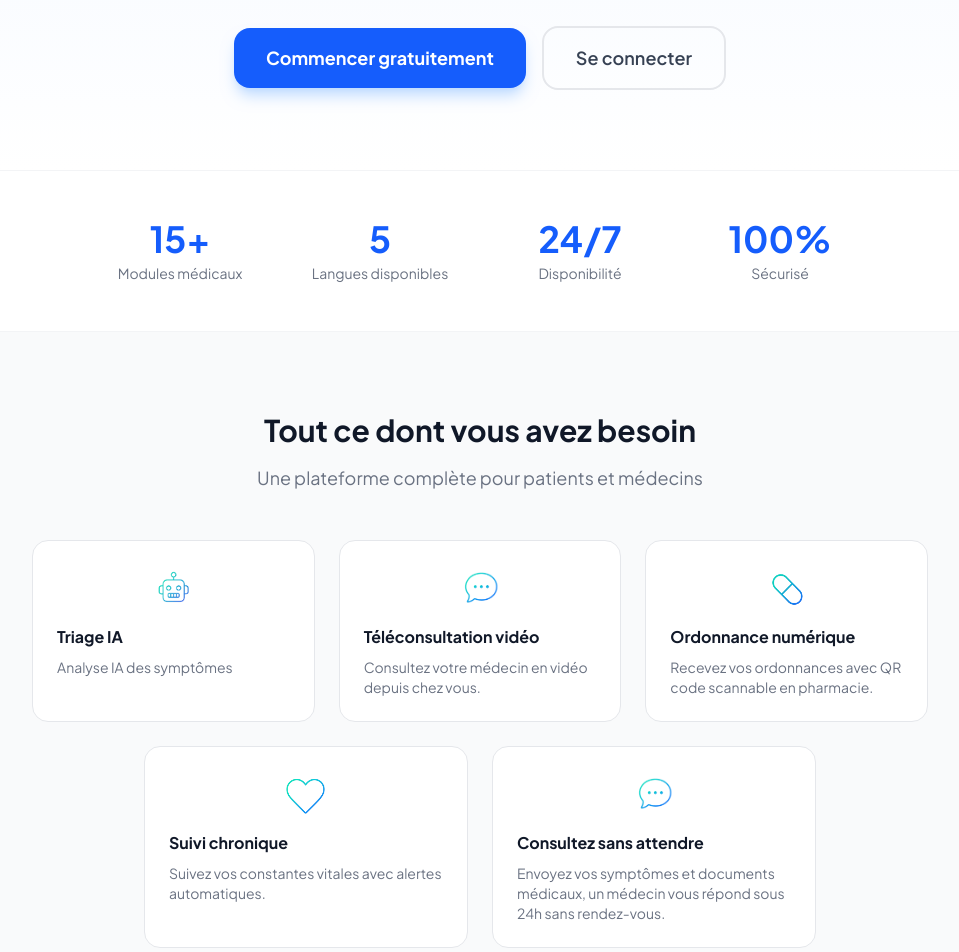
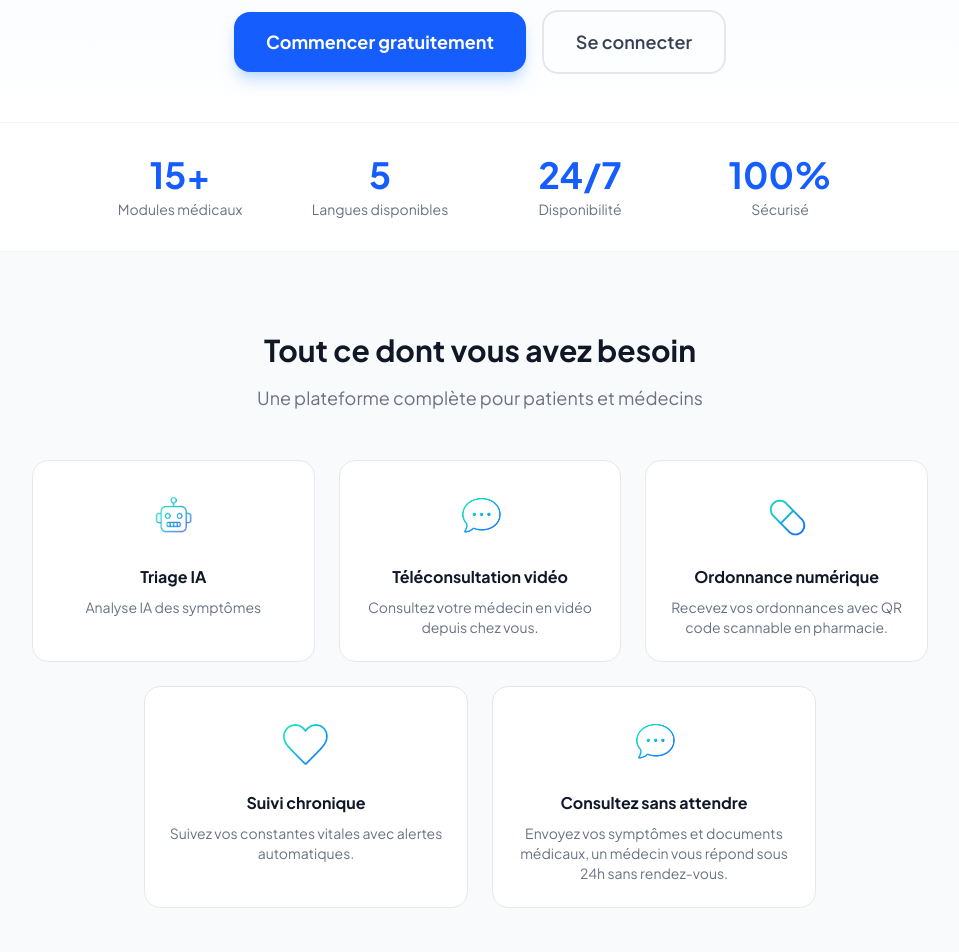
Before and after one commit to All185/medivio-frontend, a Next.js app: page / in a window 1280 px wide. Shown: the part 380-1332 px from the top of the page, without its empty margins (160-1119 px from the left). Built offline with nearby package versions, Linux system fonts and the light colour scheme.

Commit message:
fix: espacement hero et cartes features

```diff
--- a/app/page.tsx
+++ b/app/page.tsx
@@ -48,7 +48,7 @@ export default function RootPage() {
         <LanguageSwitcher />
       </header>
 
-      <section className="pt-32 pb-20 px-6 text-center bg-gradient-to-b from-blue-50 to-white">
+      <section className="pt-28 pb-12 px-6 text-center bg-gradient-to-b from-blue-50 to-white">
         <div className="max-w-3xl mx-auto">
           <div className="inline-block bg-blue-100 text-blue-700 text-xs font-semibold px-4 py-2 rounded-full mb-6">
             {t('landing.badge')}
@@ -70,7 +70,7 @@ export default function RootPage() {
         </div>
       </section>
 
-      <section className="py-12 px-6 bg-white border-y border-gray-100">
+      <section className="py-8 px-6 bg-white border-y border-gray-100">
         <div className="max-w-3xl mx-auto grid grid-cols-2 md:grid-cols-4 gap-8 text-center">
           {STATS.map((stat, i) => (
             <div key={i}>
@@ -91,15 +91,15 @@ export default function RootPage() {
           <div className="grid grid-cols-1 md:grid-cols-3 gap-6 mb-6">
             {FEATURES.slice(0, 3).map((f, i) => (
               <div key={`${locale}-${i}`} className="bg-white rounded-2xl border border-gray-200 p-6 hover:border-blue-300 hover:shadow-md transition-all">
-                <div className="mb-3 flex items-center justify-center" style={{height: 48}}>
+                <div className="mb-4 flex items-center justify-center" style={{height: 64}}>
                   {f.icon.startsWith('/') ? (
-                    <img src={f.icon} alt="" style={{width: 48, height: 48, objectFit: 'contain'}} />
+                    <img src={f.icon} alt="" style={{width: 56, height: 56, objectFit: 'contain'}} />
                   ) : (
-                    <span className="text-3xl">{f.icon}</span>
+                    <span className="text-4xl">{f.icon}</span>
                   )}
                 </div>
-                <h3 className="font-bold text-gray-900 mb-2">{f.title}</h3>
-                <p className="text-sm text-gray-500">{f.desc}</p>
+                <h3 className="font-bold text-gray-900 mb-2 text-center">{f.title}</h3>
+                <p className="text-sm text-gray-500 text-center">{f.desc}</p>
               </div>
             ))}
           </div>
@@ -107,15 +107,15 @@ export default function RootPage() {
           <div className="grid grid-cols-1 md:grid-cols-2 gap-6 max-w-2xl mx-auto">
             {FEATURES.slice(3).map((f, i) => (
               <div key={`${locale}-bottom-${i}`} className="bg-white rounded-2xl border border-gray-200 p-6 hover:border-blue-300 hover:shadow-md transition-all">
-                <div className="mb-3 flex items-center justify-center" style={{height: 48}}>
+                <div className="mb-4 flex items-center justify-center" style={{height: 64}}>
                   {f.icon.startsWith('/') ? (
-                    <img src={f.icon} alt="" style={{width: 48, height: 48, objectFit: 'contain'}} />
+                    <img src={f.icon} alt="" style={{width: 56, height: 56, objectFit: 'contain'}} />
                   ) : (
-                    <span className="text-3xl">{f.icon}</span>
+                    <span className="text-4xl">{f.icon}</span>
                   )}
                 </div>
-                <h3 className="font-bold text-gray-900 mb-2">{f.title}</h3>
-                <p className="text-sm text-gray-500">{f.desc}</p>
+                <h3 className="font-bold text-gray-900 mb-2 text-center">{f.title}</h3>
+                <p className="text-sm text-gray-500 text-center">{f.desc}</p>
               </div>
             ))}
           </div>
```
